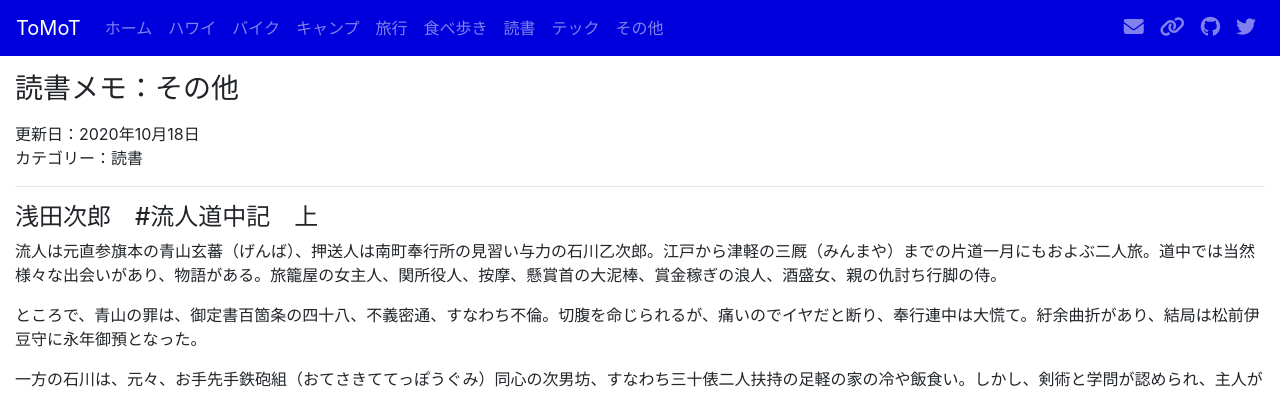
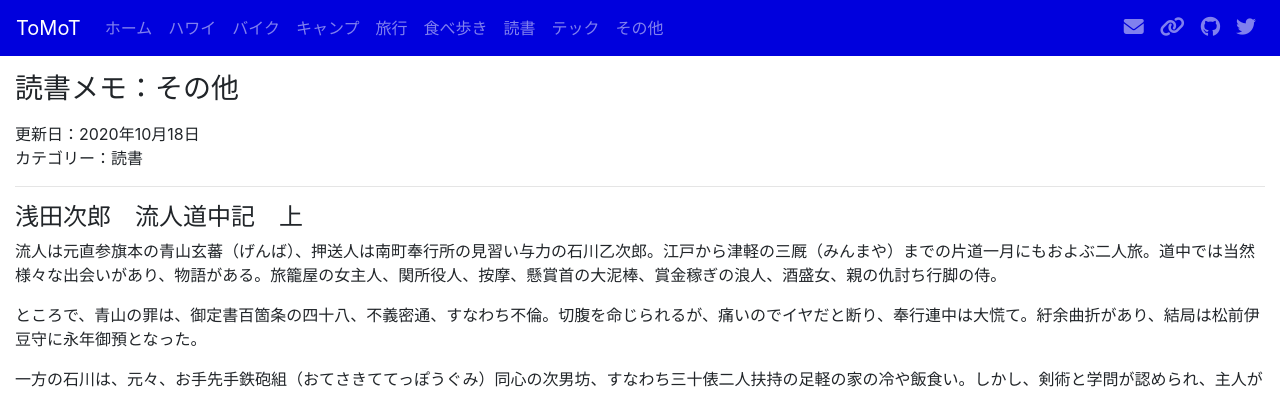
Before and after one commit to tomot/tomot.github.io, a Jekyll site: the page built from pages/book-etc.md, in a window 1280 px wide and 900 px high. Shown: the top 393 px of the window. Built offline with Jekyll 4.4.1, drawn with Linux system fonts in a browser that asks for light colours; nearby versions of some CDN libraries.

Commit message:
delete #

```diff
--- a/pages/book-etc.md
+++ b/pages/book-etc.md
@@ -4,7 +4,7 @@ title: 読書メモ：その他
 date: 2020-10-18
 categories: 読書
 ---
-#### 浅田次郎　#流人道中記　上
+#### 浅田次郎　流人道中記　上
 
 流人は元直参旗本の青山玄蕃（げんば）、押送人は南町奉行所の見習い与力の石川乙次郎。江戸から津軽の三厩（みんまや）までの片道一月にもおよぶ二人旅。道中では当然様々な出会いがあり、物語がある。旅籠屋の女主人、関所役人、按摩、懸賞首の大泥棒、賞金稼ぎの浪人、酒盛女、親の仇討ち行脚の侍。
 
```
